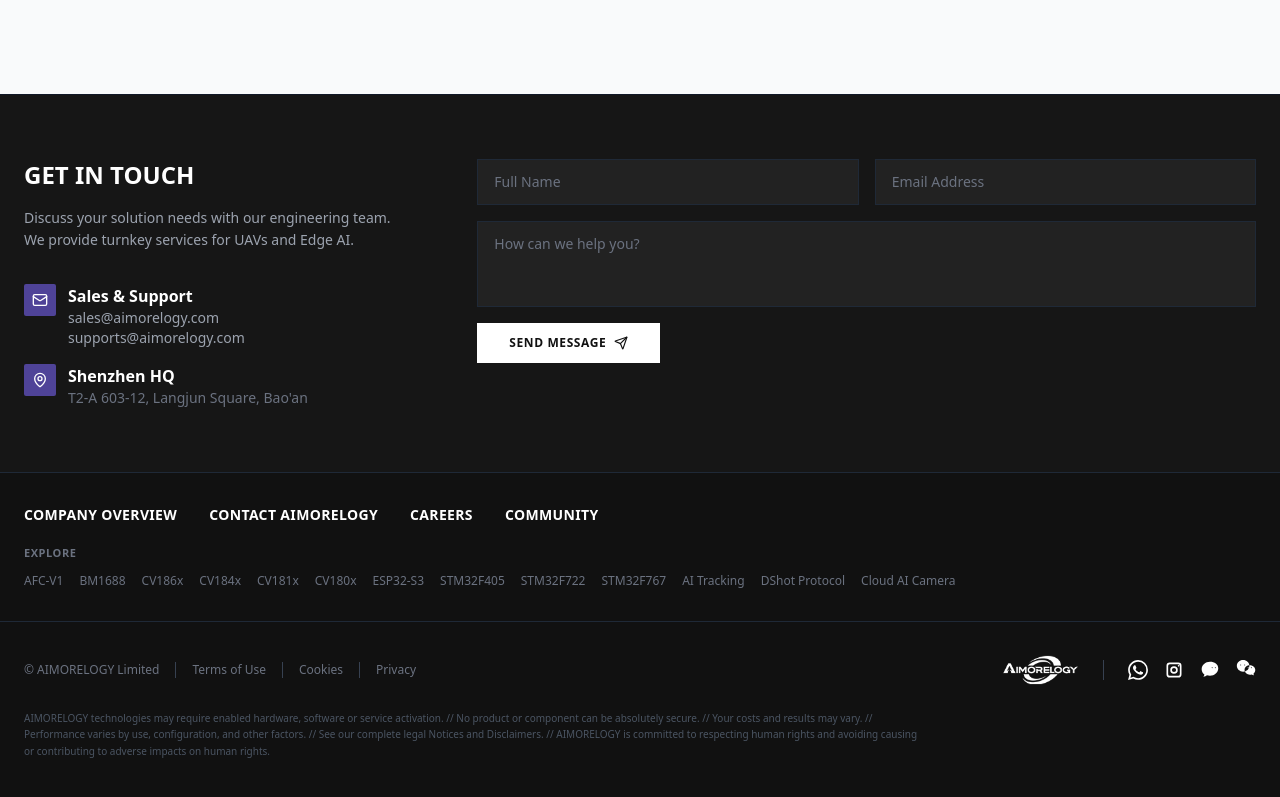
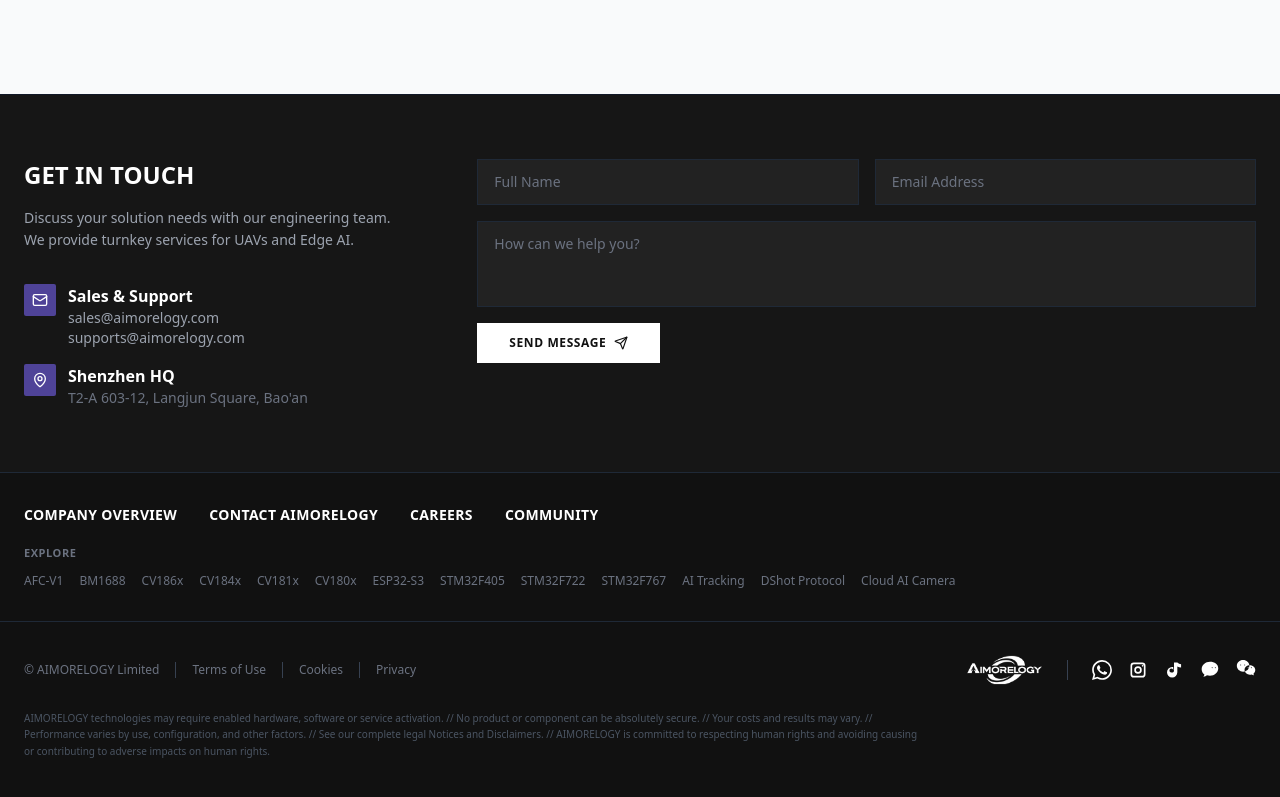
Before and after one commit to AIMORELOGY-LTD/aimorelogy-ltd.github.io, a React (Vite) app: page /en in a window 1280 px wide. Shown: the part 3635-4432 px from the top of the page. Built offline with nearby package versions, Linux system fonts and the light colour scheme; no server answers.

Commit message:
Add TikTok link to footer socials

```diff
--- a/components/Footer.tsx
+++ b/components/Footer.tsx
@@ -30,6 +30,12 @@
 const InstagramIcon = () => (
   <svg viewBox="0 0 24 24" width="20" height="20" fill="currentColor">
     <path d="M7 3h10a4 4 0 014 4v10a4 4 0 01-4 4H7a4 4 0 01-4-4V7a4 4 0 014-4zm0 2a2 2 0 00-2 2v10a2 2 0 002 2h10a2 2 0 002-2V7a2 2 0 00-2-2H7zm5 2.5a4.5 4.5 0 110 9 4.5 4.5 0 010-9zm0 2a2.5 2.5 0 100 5 2.5 2.5 0 000-5zM17.5 6a1 1 0 110 2 1 1 0 010-2z"/>
+  </svg>
+);
+
+const TikTokIcon = () => (
+  <svg viewBox="0 0 24 24" width="20" height="20" fill="currentColor">
+    <path d="M16 3a6.3 6.3 0 004.5 2V9a9.5 9.5 0 01-4.5-1.3v7a6.2 6.2 0 11-6.2-6.2c.4 0 .9.1 1.3.2v3.9a2.3 2.3 0 10-2.3 2.3A2.3 2.3 0 0012 12.6V3h4z"/>
   </svg>
 );
 
@@ -342,6 +348,12 @@
                    hoverColor="#E1306C"
                  />
                  <SocialLink
+                   icon={<TikTokIcon />}
+                   label="TikTok"
+                   href="https://www.tiktok.com/@aimorelogy"
+                   hoverColor="#69C9D0"
+                 />
+                 <SocialLink
                    icon={<WeComIcon />}
                    label="WeCom"
                    qrCode="/Social-Media/wecom.webp"
```
